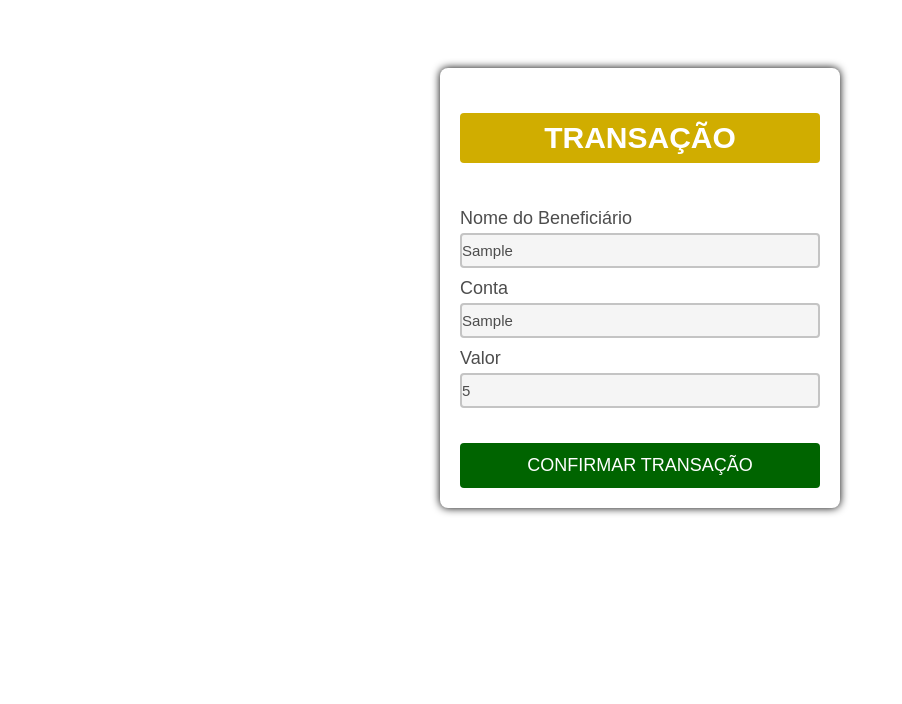
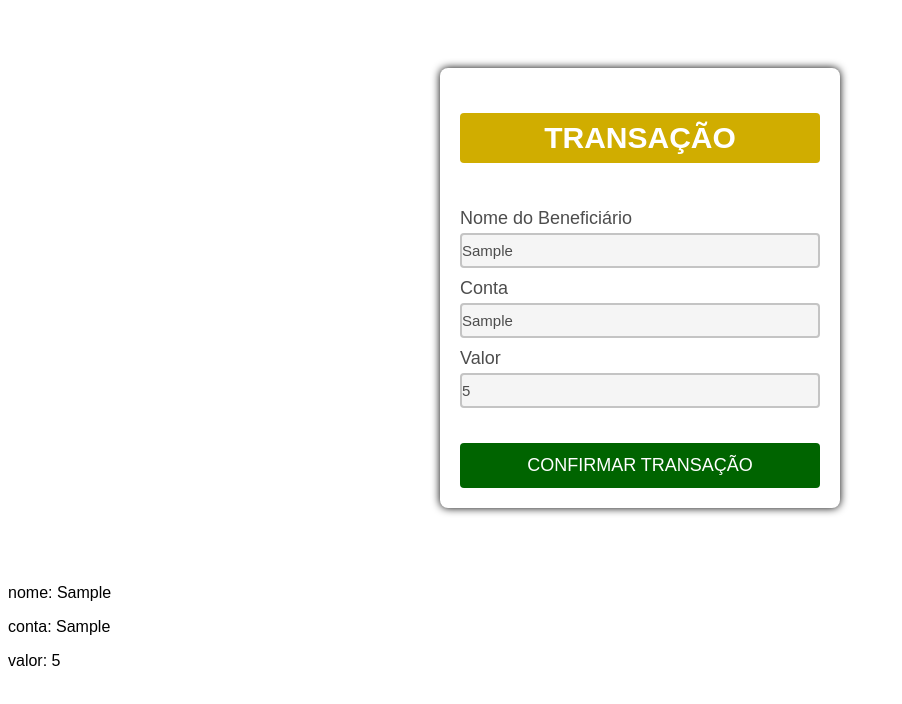
Before and after one commit to expedito16/goldBank, an Angular app: page / in a window 1280 px wide. Both pictures are taken after typing "Sample", "Sample", "5" into the empty fields and a click on the button "CONFIRMAR TRANSAÇÃO". Shown: the top 704 px of the page, without its empty margins (0-902 px from the left). Built offline with nearby package versions, Linux system fonts and the light colour scheme.

Commit message:
capturando dados da transacao

```diff
--- a/src/app/app.component.html
+++ b/src/app/app.component.html
@@ -1 +1,7 @@
-<app-criar-transacao></app-criar-transacao>
+<app-criar-transacao (enviarTransacao)="transacoes($event)"></app-criar-transacao>
+
+<div *ngFor="let item of transacao">
+  <p>nome: {{item.nome}}</p>
+  <p>conta: {{item.conta}}</p>
+  <p>valor: {{item.valor}}</p>
+</div>
--- a/src/app/app.component.ts
+++ b/src/app/app.component.ts
@@ -1,4 +1,4 @@
-import { Component } from '@angular/core';
+import { Component, Input } from '@angular/core';
 
 @Component({
   selector: 'app-root',
@@ -7,4 +7,10 @@ import { Component } from '@angular/core';
 })
 export class AppComponent {
   title = 'goldBank';
+  @Input() transacao: any[] = [];
+
+  transacoes($event: any) {
+    const dados = {...$event}
+    this.transacao.push(dados);
+  }
 }
--- a/src/app/view/criar-transacao/criar-transacao.component.html
+++ b/src/app/view/criar-transacao/criar-transacao.component.html
@@ -1,5 +1,5 @@
 <div class="container">
-  <form class="formulario" (ngSubmit)="enviarTransacao()">
+  <form class="formulario" (ngSubmit)="confirmarTransacao()">
     <h2 class="titulo">Transação</h2>
 
     <div class="form-field">
--- a/src/app/view/criar-transacao/criar-transacao.component.ts
+++ b/src/app/view/criar-transacao/criar-transacao.component.ts
@@ -1,4 +1,4 @@
-import { Component, OnInit } from '@angular/core';
+import { Component, OnInit, Output, EventEmitter } from '@angular/core';
 
 @Component({
   selector: 'app-criar-transacao',
@@ -6,6 +6,7 @@ import { Component, OnInit } from '@angular/core';
   styleUrls: ['./criar-transacao.component.scss']
 })
 export class CriarTransacaoComponent implements OnInit {
+  @Output() enviarTransacao = new EventEmitter<any>();
 
   nome?: string;
   conta?: string;
@@ -16,10 +17,9 @@ export class CriarTransacaoComponent implements OnInit {
   ngOnInit(): void {
   }
 
-  enviarTransacao() {
-    console.log("nome", this.nome);
-    console.log("conta", this.conta);
-    console.log("valor", this.valor);
+  confirmarTransacao() {
+    const transacao = { nome: this.nome, conta: this.conta, valor: this.valor };
+    this.enviarTransacao.emit(transacao);
   }
 
 }
```
